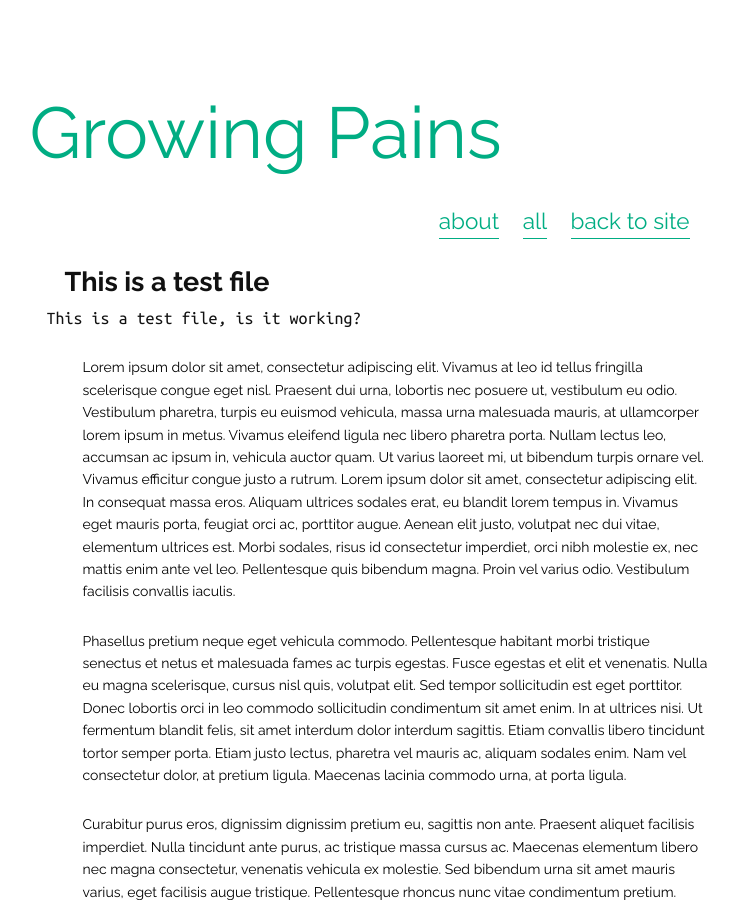
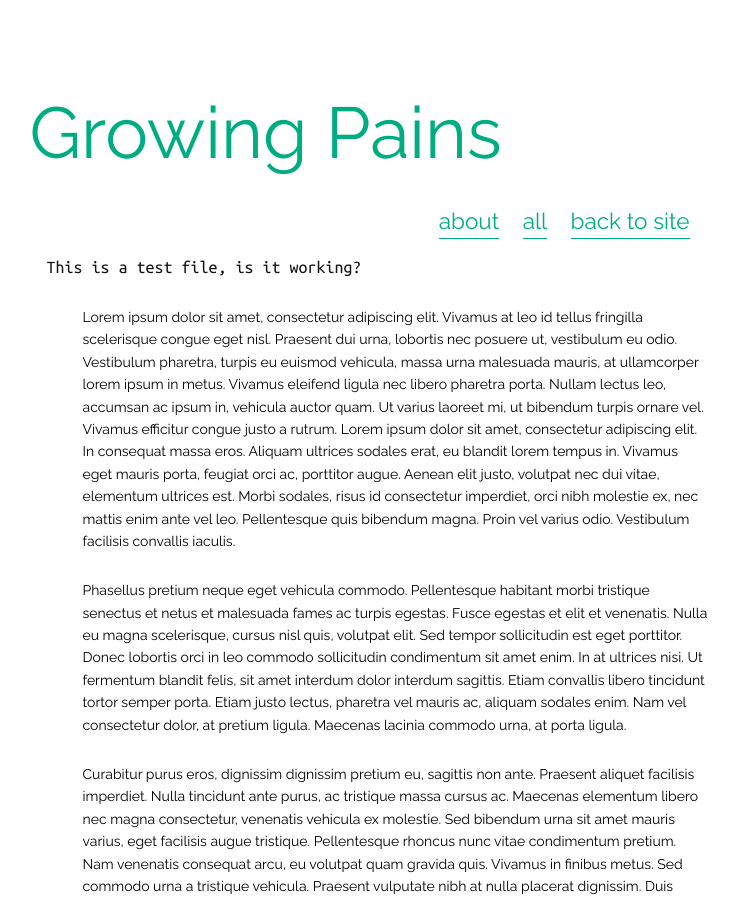
Before and after one commit to Sean-Q-Sun/Sean-Q-Sun.github.io, a Jekyll site: the page built from _posts/2017-02-21-test2.md, in a window 1280 px wide and 900 px high. Shown: the whole window, without its empty margins (245-983 px from the left). Built offline with Jekyll 4.4.1, drawn with Linux system fonts in a browser that asks for light colours.

Commit message:
Updated 2017-02-21-test2.md

```diff
--- a/_posts/2017-02-21-test2.md
+++ b/_posts/2017-02-21-test2.md
@@ -5,7 +5,6 @@ permalink: /blog/0x01
 tags: hello-world first-post
 published: true
 ---
-## This is a test file
 
 ### This is a test file, is it working?
 
```
